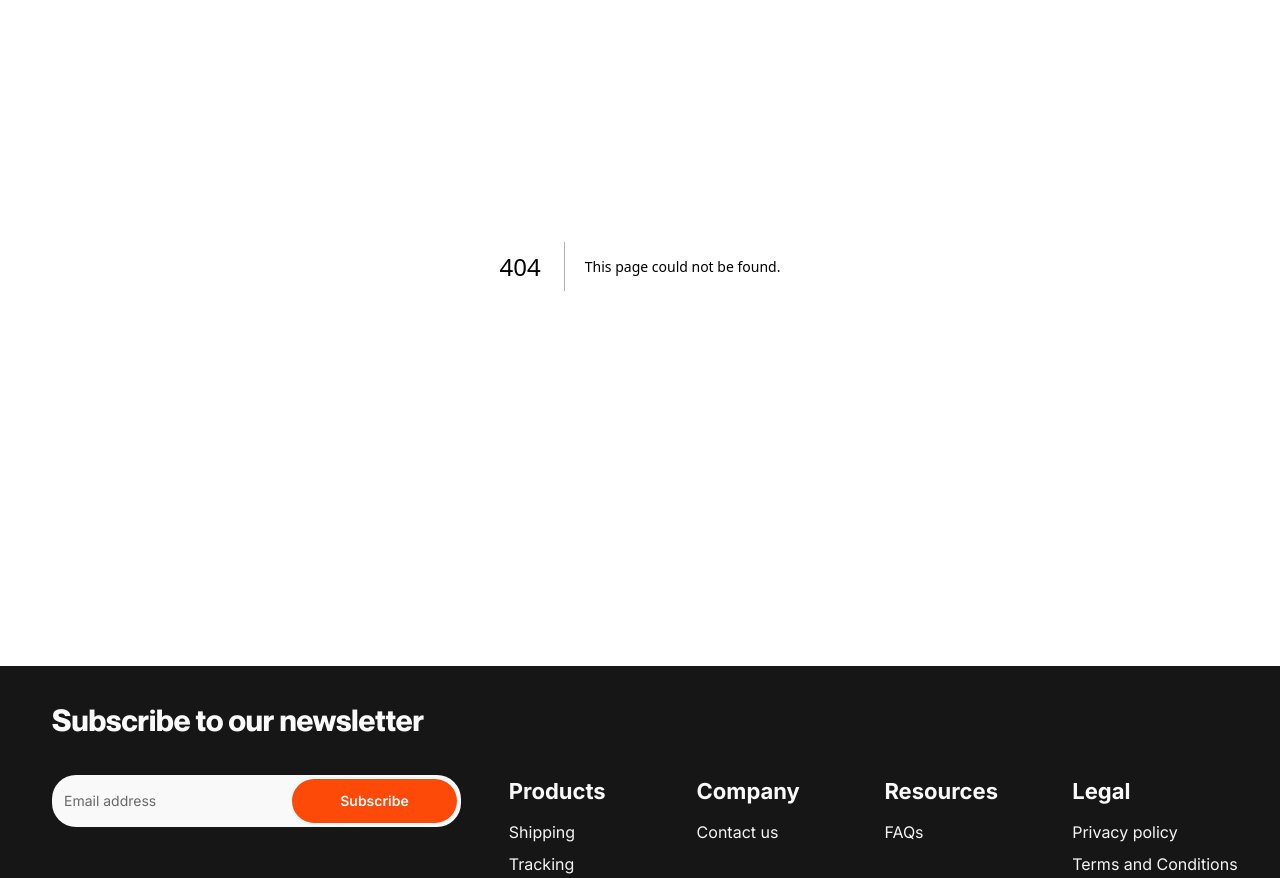
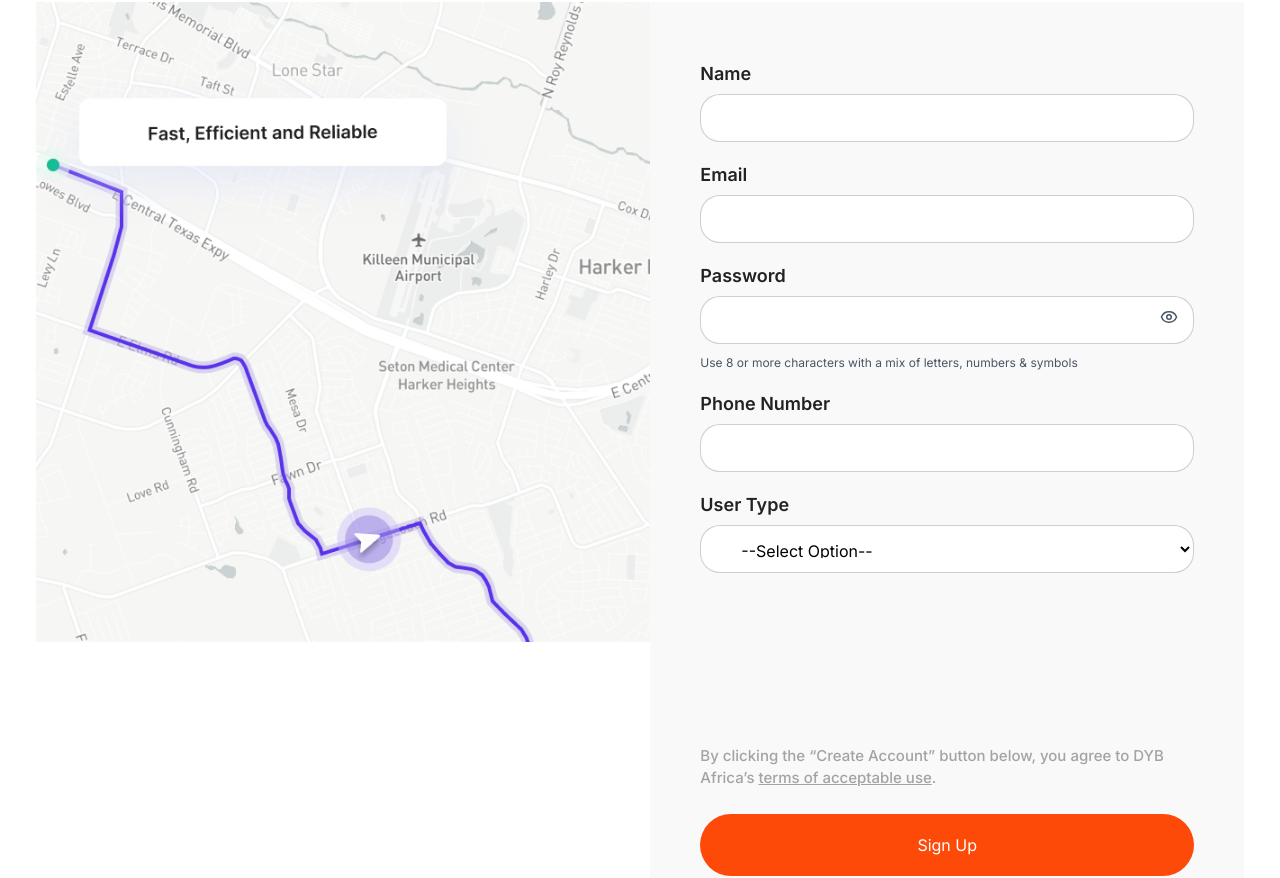
Before and after one commit to Johnterrie/DYBLogistics, a Next.js app: page /signup in a window 1280 px wide. Before the commit this address had no page. Shown: the part 242-1120 px from the top of the page. Built offline with nearby package versions, Linux system fonts and the light colour scheme.

Commit message:
feat(signup): implement controlled and validated signup form with loading state and redirect

```diff
--- /dev/null
+++ b/src/app/(pages)/signup/page.tsx
@@ -0,0 +1,33 @@
+import React from "react";
+import Image from "next/image"; // Add this import
+import hero from "../../../../public/images/signup-orders.png";
+import SignupForm from "../../components/signUpForm/SignupForm";
+
+export default function SignUpPage() {
+  return (
+    <div className="px-0 lg:px-9  mt-[41px] ">
+      <div className="text-center text-[#222222] mb-[47px]">
+        <h1 className="font-semibold leading-[100%] text-[28px] mb-[5px]">
+          Create Account
+        </h1>
+        <p className="font-medium text-[15px] leading-[100%]">
+          Let’s get your packages moving
+        </p>
+      </div>
+
+      <div className="flex flex-row justify-between">
+        <div className="hidden lg:block w-[682px] h-[711px]">
+          <Image
+            src={hero}
+            alt="Sign Up"
+            width={682}
+            height={711}
+            layout="responsive"
+            quality={100}
+          />
+        </div>
+        <SignupForm />
+      </div>
+    </div>
+  );
+}
--- a/src/app/components/Navbar/Navbar.tsx
+++ b/src/app/components/Navbar/Navbar.tsx
@@ -1,9 +1,12 @@
 "use client";
 import Image from "next/image";
 import Link from "next/link";
+import { usePathname } from "next/navigation";
 import { useState, useEffect } from "react";
 function Navbar() {
   const [isNavOpen, setNavOpen] = useState<boolean>(false);
+
+  const pathname = usePathname();
 
   useEffect(() => {}, []);
   return (
@@ -29,6 +32,7 @@ function Navbar() {
           </Link>
 
           {/* desktop nav */}
+          {pathname !== "/signup" && (
             <div className="hidden w-3/4 lg:flex flex-row items-center gap-16 ml-auto">
               {/* links */}
               <div className="flex flex-row items-center gap-8">
@@ -68,7 +72,9 @@ function Navbar() {
                 </Link>
               </div>
             </div>
+          )}
           {/* mobile nav */}
+          {pathname !== "/signup" && (
             <div className="lg:hidden relative ml-auto">
               {/* menu */}
               <div className="cursor-pointer relative z-[10]">
@@ -145,6 +151,7 @@ function Navbar() {
                 </div>
               </div>
             </div>
+          )}
         </div>
       </nav>
     </>
--- /dev/null
+++ b/src/app/components/signUpForm/SignupForm.tsx
@@ -0,0 +1,217 @@
+"use client";
+
+import React, { useState } from "react";
+import { Eye, EyeOff } from "lucide-react";
+import Link from "next/link";
+import { useRouter } from "next/navigation";
+
+const SignupForm = () => {
+  const [formData, setFormData] = useState({
+    name: "",
+    email: "",
+    password: "",
+    phoneNumber: "",
+    userType: "",
+  });
+
+  const [errors, setErrors] = useState<Record<string, string>>({});
+  const [showPassword, setShowPassword] = useState(false);
+  const [isLoading, setIsLoading] = useState(false);
+
+  const router = useRouter();
+
+  const handleChange = (
+    e: React.ChangeEvent<HTMLInputElement | HTMLSelectElement>
+  ) => {
+    const { name, value } = e.target;
+    setFormData((prev) => ({ ...prev, [name]: value }));
+  };
+
+  const validate = () => {
+    const newErrors: Record<string, string> = {};
+
+    if (!formData.name.trim()) newErrors.name = "Name is required";
+
+    if (!formData.email.trim()) {
+      newErrors.email = "Email is required";
+    } else if (!/^\S+@\S+\.\S+$/.test(formData.email)) {
+      newErrors.email = "Invalid email format";
+    }
+
+    if (!formData.password) {
+      newErrors.password = "Password is required";
+    } else if (
+      !/(?=.*[a-zA-Z])(?=.*\d)(?=.*[\W_]).{8,}/.test(formData.password)
+    ) {
+      newErrors.password =
+        "Password must be 8+ characters, include letters, numbers & symbols";
+    }
+
+    if (!formData.phoneNumber.trim()) {
+      newErrors.phoneNumber = "Phone number is required";
+    } else if (!/^\d+$/.test(formData.phoneNumber)) {
+      newErrors.phoneNumber = "Phone must contain only numbers";
+    }
+
+    if (!formData.userType) newErrors.userType = "Select user type";
+
+    setErrors(newErrors);
+
+    return Object.keys(newErrors).length === 0;
+  };
+
+  const handleSubmit = async (e: React.FormEvent) => {
+    e.preventDefault();
+    setIsLoading(true);
+
+    if (!validate()) {
+      setIsLoading(false);
+      return;
+    }
+
+    try {
+      const response = await fetch(
+        `${process.env.NEXT_PUBLIC_API_BASE_URL}/signup`,
+        {
+          method: "POST",
+          headers: {
+            "Content-Type": "application/json",
+          },
+          body: JSON.stringify(formData),
+        }
+      );
+
+      const result = await response.json();
+
+      if (!response.ok) {
+        console.error("Signup failed", result);
+      } else {
+        console.log("Signup successful", result);
+        router.push("/");
+      }
+    } catch (error) {
+      console.error("Error posting signup:", error);
+    } finally {
+      setIsLoading(false);
+    }
+  };
+
+  return (
+    <div className="w-[648px] mx-auto bg-[#F9F9F9F5] py-[63px] px-[50px] rounded ">
+      <form onSubmit={handleSubmit} className="space-y-6  ">
+        <div className="flex flex-col gap-[11px]">
+          <label className="font-semibold text-[18px] leading-[100%] text-[#222222]">
+            Name
+          </label>
+          <input
+            name="name"
+            value={formData.name}
+            onChange={handleChange}
+            className="outline-none focus:border-[#FD4A09] focus:border-[0.5px] w-full h-[48px] border-[#ADADAD99] border-[0.5px] bg-[#FFFFFF] py-[14px] px-[36px] rounded-[20px]"
+          />
+          {errors.name && <p className="text-red-600 text-sm">{errors.name}</p>}
+        </div>
+
+        <div className="flex flex-col gap-[11px]">
+          <label className="font-semibold text-[18px] leading-[100%] text-[#222222]">
+            Email
+          </label>
+          <input
+            name="email"
+            value={formData.email}
+            onChange={handleChange}
+            className="outline-none focus:border-[#FD4A09] focus:border-[0.5px] w-full h-[48px] border-[#ADADAD99] border-[0.5px] bg-[#FFFFFF] py-[14px] px-[36px] rounded-[20px]"
+          />
+          {errors.email && (
+            <p className="text-red-600 text-sm">{errors.email}</p>
+          )}
+        </div>
+
+        <div className="flex flex-col gap-[11px]">
+          <label className="block font-semibold text-[18px] leading-[100%] text-[#222222]">
+            Password
+          </label>
+          <div className="relative">
+            <input
+              name="password"
+              type={showPassword ? "text" : "password"}
+              value={formData.password}
+              onChange={handleChange}
+              className="outline-none focus:border-[#FD4A09] focus:border-[0.5px] w-full h-[48px] border-[#ADADAD99] border-[0.5px] bg-[#FFFFFF] py-[14px] px-[36px] rounded-[20px]"
+            />
+            <button
+              type="button"
+              onClick={() => setShowPassword((prev) => !prev)}
+              className="absolute right-4 top-3 text-gray-600"
+            >
+              {showPassword ? <EyeOff size={18} /> : <Eye size={18} />}
+            </button>
+          </div>
+          <p className="text-xs text-gray-600">
+            Use 8 or more characters with a mix of letters, numbers & symbols
+          </p>
+          {errors.password && (
+            <p className="text-red-600 text-sm">{errors.password}</p>
+          )}
+        </div>
+
+        <div className="flex flex-col gap-[11px]">
+          <label className="font-semibold text-[18px] leading-[100%] text-[#222222]">
+            Phone Number
+          </label>
+          <input
+            name="phoneNumber"
+            value={formData.phoneNumber}
+            onChange={handleChange}
+            className="outline-none focus:border-[#FD4A09] focus:border-[0.5px] w-full h-[48px] border-[#ADADAD99] border-[0.5px] bg-[#FFFFFF] py-[14px] px-[36px] rounded-[20px]"
+          />
+          {errors.phoneNumber && (
+            <p className="text-red-600 text-sm">{errors.phoneNumber}</p>
+          )}
+        </div>
+
+        <div className="flex flex-col gap-[11px]">
+          <label className="font-semibold text-[18px] leading-[100%] text-[#222222]">
+            User Type
+          </label>
+          <select
+            name="userType"
+            value={formData.userType}
+            onChange={handleChange}
+            className="mb-[148px] outline-none focus:border-[#FD4A09] focus:border-[0.5px] w-full h-[48px] border-[#ADADAD99] border-[0.5px] bg-[#FFFFFF] py-[14px] px-[36px] rounded-[20px]"
+          >
+            <option value="">--Select Option--</option>
+            <option value="Individual">Individual</option>
+            <option value="Business">Business</option>
+          </select>
+          {errors.userType && (
+            <p className="text-red-600 text-sm">{errors.userType}</p>
+          )}
+        </div>
+        <p className="text-[15px] text-[#22222266] font-medium ">
+          By clicking the “Create Account” button below, you agree to DYB
+          Africa’s{" "}
+          <Link href="#" className="underline">
+            terms of acceptable use
+          </Link>
+          .
+        </p>
+        <button
+          type="submit"
+          className="bg-[#FD4A09] text-white w-full h-[62px] py-2 rounded-[40px]"
+        >
+          {isLoading ? "Loading..." : "Sign Up"}
+        </button>
+
+        <p className="text-sm text-center">
+          Already have an account?{" "}
+          <a href="/signin" className="text-blue-600 underline">
+            Sign in
+          </a>
+        </p>
+      </form>
+    </div>
+  );
+};
+
+export default SignupForm;
```
Also changed, not shown: public/images/signup-orders.png (added). Lines whose indentation alone changed are shown as unchanged.
